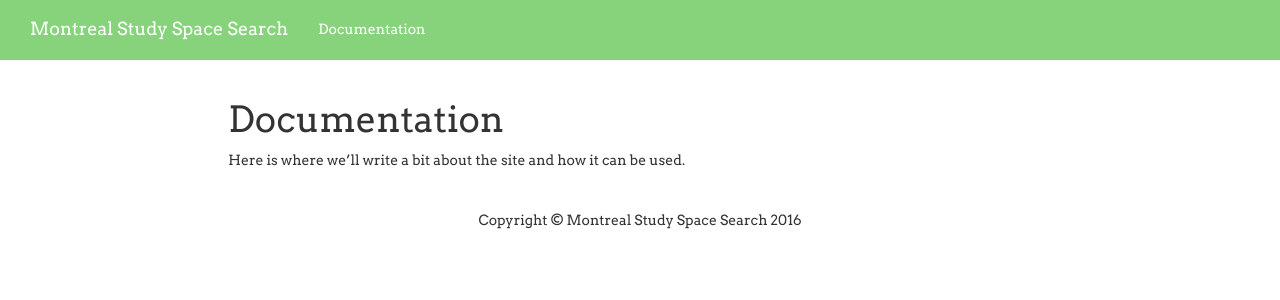
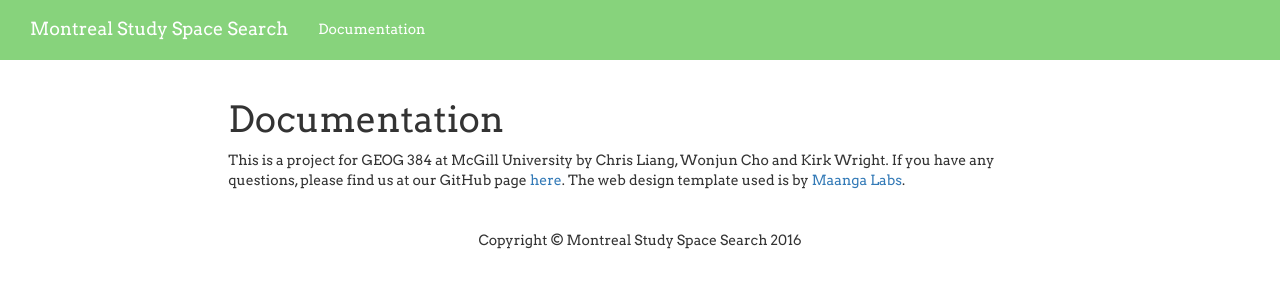
Before and after one commit to GEOG-84-Geodudes/A3, a Jekyll site: the page built from sample.md, in a window 1280 px wide. Shown: the top 300 px of the page. Built offline with Jekyll 4.4.1, drawn with Linux system fonts in a browser that asks for light colours; nearby versions of some CDN libraries.

Commit message:
Update sample.md

```diff
--- a/sample.md
+++ b/sample.md
@@ -4,5 +4,4 @@ title: Documentation
 permalink: /documentation/
 ---
 
-
-Here is where we'll write a bit about the site and how it can be used.
+This is a project for GEOG 384 at McGill University by Chris Liang, Wonjun Cho and Kirk Wright. If you have any questions, please find us at our GitHub page <a href="https://github.com/geog-384-geodudes">here</a>. The web design template used is by <a href="http://maangalabs.com/">Maanga Labs</a>.
```
